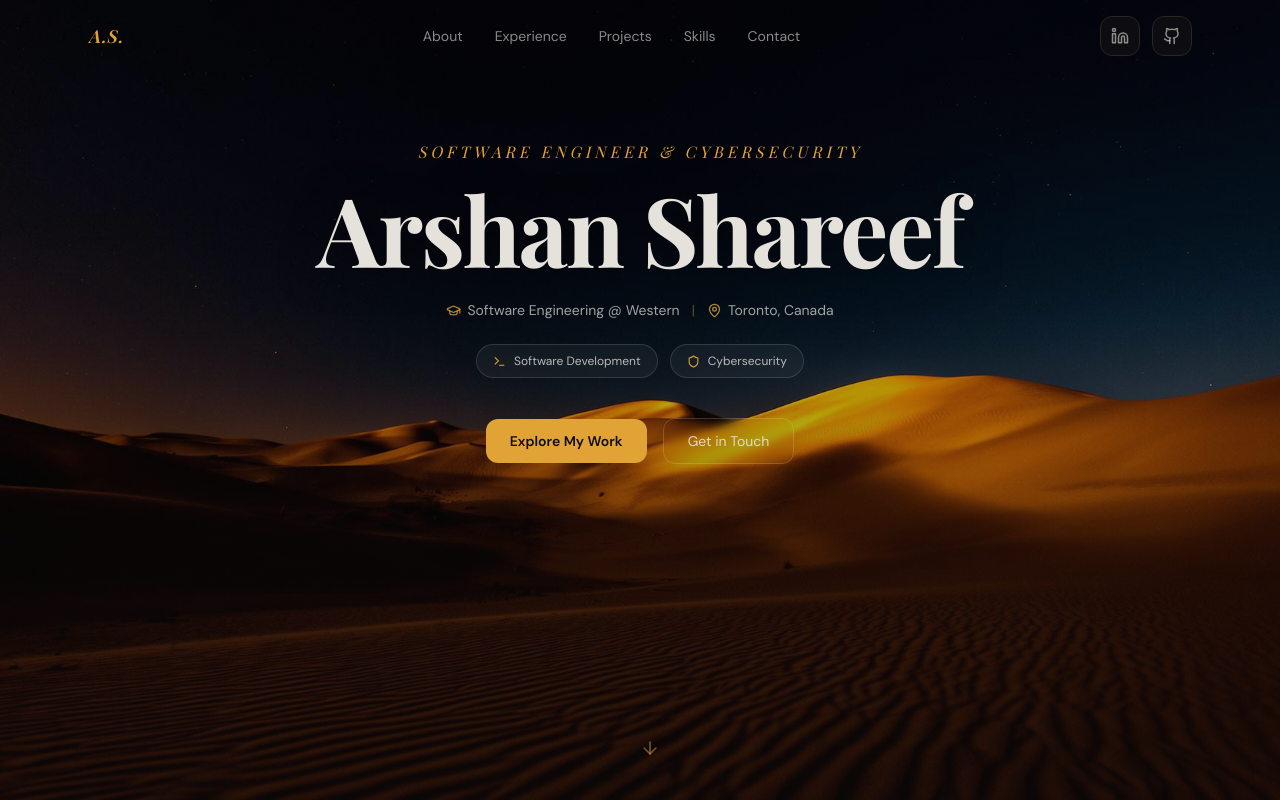
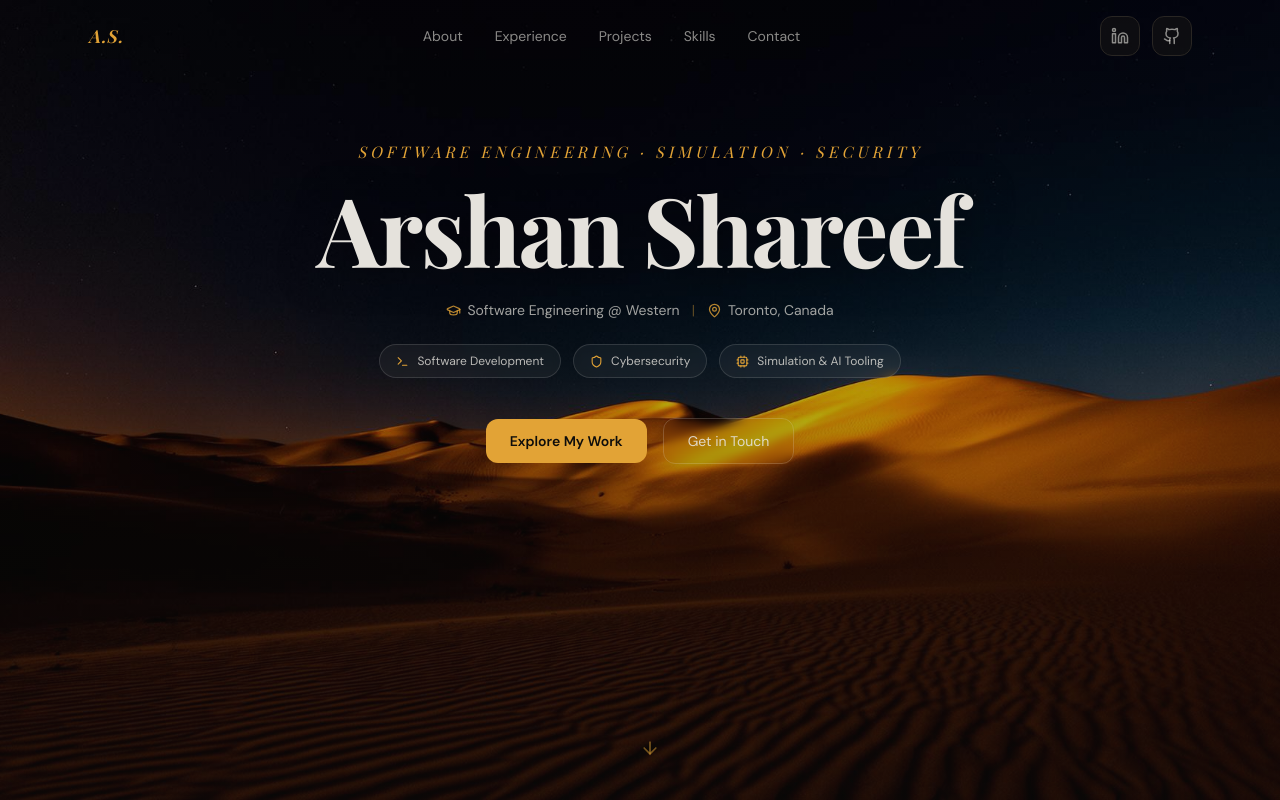
Before and after one commit to Anomaly-E-E/Anomaly-E-E.github.io, a React (Vite) app: page / in a window 1280 px wide. Shown: the top 800 px of the page. Built offline with nearby package versions, Linux system fonts and the light colour scheme; the HTML template or start-up script is replaced by a standard one; a web font is replaced by a local one.

Commit message:
update hero tagline and tags

```diff
--- a/src/components/sections/HeroSection.tsx
+++ b/src/components/sections/HeroSection.tsx
@@ -1,5 +1,5 @@
 import { motion } from "framer-motion";
-import { ArrowDown, GraduationCap, MapPin, Shield, Terminal, Linkedin, Github } from "lucide-react";
+import { ArrowDown, GraduationCap, MapPin, Shield, Terminal, Cpu } from "lucide-react";
 import heroBg from "@/assets/hero-bg.jpg";
 
 const HeroSection = () => {
@@ -23,7 +23,7 @@ const HeroSection = () => {
           transition={{ duration: 0.6, delay: 0.2 }}
           className="font-display italic text-primary text-sm md:text-base mb-4 tracking-[0.25em] uppercase"
         >
-          Software Engineer &amp; Cybersecurity
+          Software Engineering · Simulation · Security
         </motion.p>
 
         <motion.h1
@@ -68,6 +68,10 @@ const HeroSection = () => {
             <Shield size={13} className="text-primary" />
             Cybersecurity
           </span>
+          <span className="inline-flex items-center gap-2 text-xs px-4 py-2 rounded-full border border-foreground/15 bg-foreground/5 backdrop-blur-sm text-foreground/80">
+            <Cpu size={13} className="text-primary" />
+            Simulation &amp; AI Tooling
+          </span>
         </motion.div>
 
         <motion.div
```
